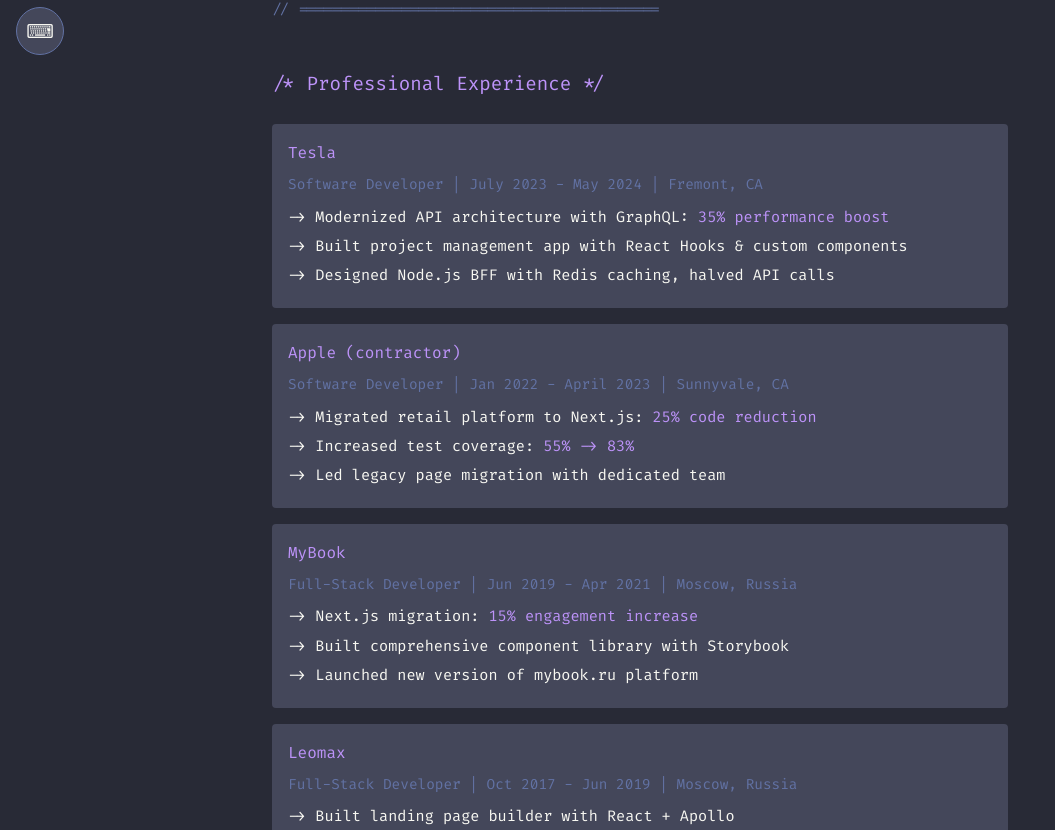
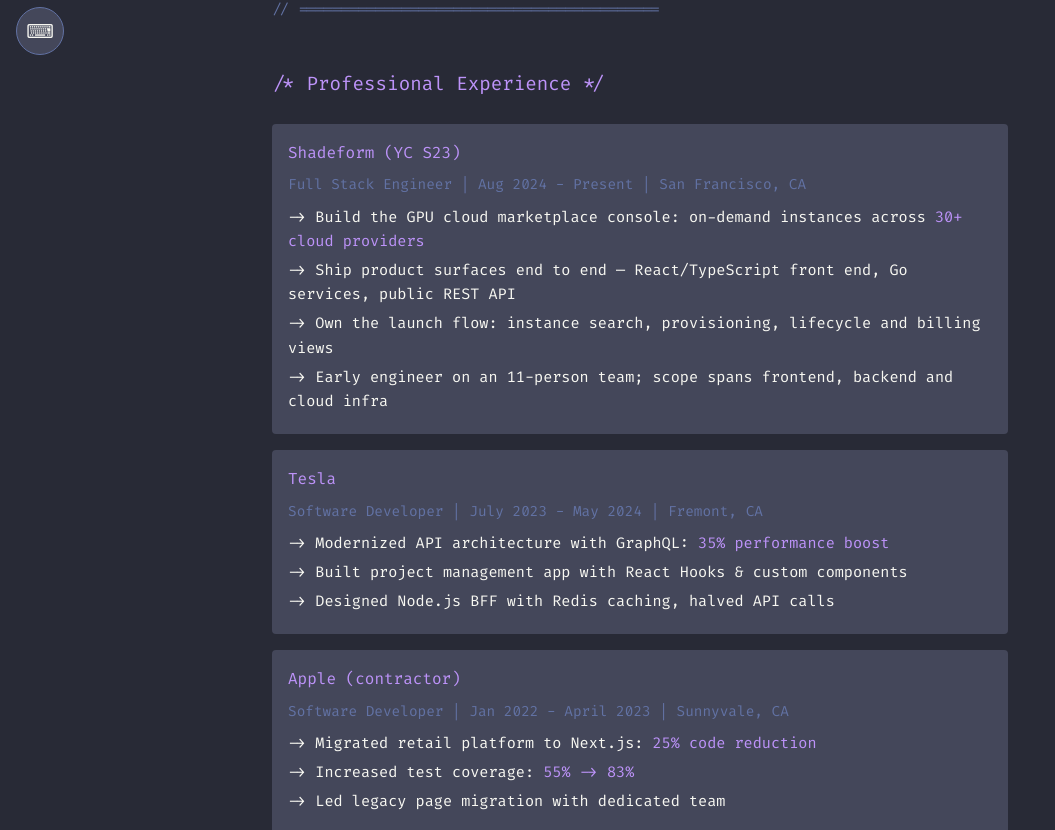
Before and after one commit to philtru/philtru.me, a React (Vite) app: page / in a window 1280 px wide. Shown: the part 729-1559 px from the top of the page, without its empty margins (0-1055 px from the left). Built offline with nearby package versions, Linux system fonts and the light colour scheme.

Commit message:
feat: add Shadeform role, tidy profile links
- Add Shadeform (YC S23), Full Stack Engineer, Aug 2024 - Present as the current role
- JSON-LD jobTitle now matches the actual title (Engineer, not Developer)
- Drop x.com from sameAs; keep GitHub and LinkedIn only
- Refresh sitemap lastmod

```diff
--- a/index.html
+++ b/index.html
@@ -11,7 +11,7 @@
     <meta property="og:title" content="Philipp Trubchenko | Full Stack Developer" />
     <meta property="og:description" content="Full Stack Developer specializing in React, Next.js, GraphQL, and modern web development." />
 
-    <!-- Twitter -->
+    <!-- Link preview card -->
     <meta name="twitter:card" content="summary" />
     <meta name="twitter:title" content="Philipp Trubchenko | Full Stack Developer" />
     <meta name="twitter:description" content="Full Stack Developer specializing in React, Next.js, GraphQL, and modern web development." />
@@ -29,7 +29,7 @@
       "@type": "Person",
       "name": "Philipp Trubchenko",
       "url": "https://philtru.me",
-      "jobTitle": "Full Stack Developer",
+      "jobTitle": "Full Stack Engineer",
       "description": "Full Stack Developer based in San Francisco, CA. Specializing in React, Next.js, GraphQL, and modern web development.",
       "address": {
         "@type": "PostalAddress",
@@ -39,8 +39,7 @@
       },
       "sameAs": [
         "https://github.com/philtru",
-        "https://www.linkedin.com/in/philipptru",
-        "https://x.com/seresigo"
+        "https://www.linkedin.com/in/philipptru"
       ]
     }
     </script>
--- a/src/components/Experience.jsx
+++ b/src/components/Experience.jsx
@@ -1,6 +1,18 @@
 import './Experience.css'
 
 const experiences = [
+  {
+    company: 'Shadeform (YC S23)',
+    role: 'Full Stack Engineer',
+    period: 'Aug 2024 - Present',
+    location: 'San Francisco, CA',
+    achievements: [
+      { text: '-> Build the GPU cloud marketplace console: on-demand instances across ', highlight: '30+ cloud providers' },
+      '-> Ship product surfaces end to end — React/TypeScript front end, Go services, public REST API',
+      '-> Own the launch flow: instance search, provisioning, lifecycle and billing views',
+      '-> Early engineer on an 11-person team; scope spans frontend, backend and cloud infra'
+    ]
+  },
   {
     company: 'Tesla',
     role: 'Software Developer',
```
Also changed, not shown: 1 other file (tests, documents, lock files or other folders).
